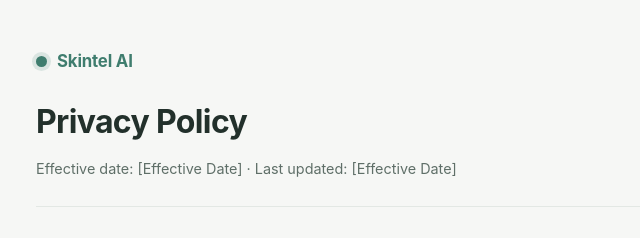
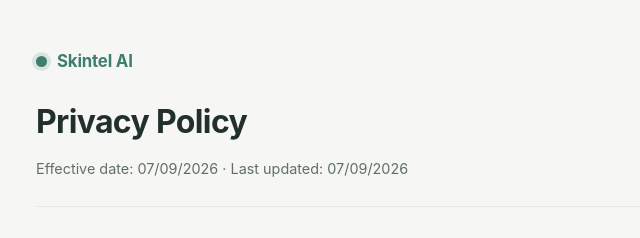
Before and after one commit to saksham477/skiltelprivacy, a plain HTML site: page index.html in a window 1280 px wide. Shown: the top 238 px of the page, 246-886 px from the left. Drawn offline with Linux system fonts and the light colour scheme.

Commit message:
Update effective date in privacy policy

```diff
--- a/index.html
+++ b/index.html
@@ -95,7 +95,7 @@
     <header>
       <span class="brand"><span class="dot"></span> Skintel AI</span>
       <h1>Privacy Policy</h1>
-      <p class="meta">Effective date: [Effective Date] &middot; Last updated: [Effective Date]</p>
+      <p class="meta">Effective date: 07/09/2026 &middot; Last updated: 07/09/2026</p>
     </header>
 
     <p>This Privacy Policy explains how <strong>Skintel AI</strong> collects, uses, and protects your information when you use the Skintel AI mobile application (the "App"). By using Skintel AI, you agree to the practices described here.</p>
```
